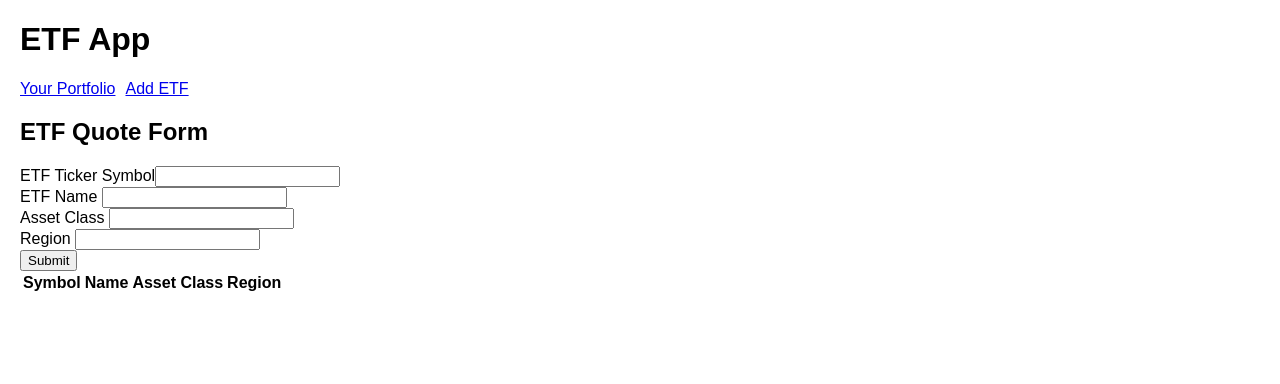
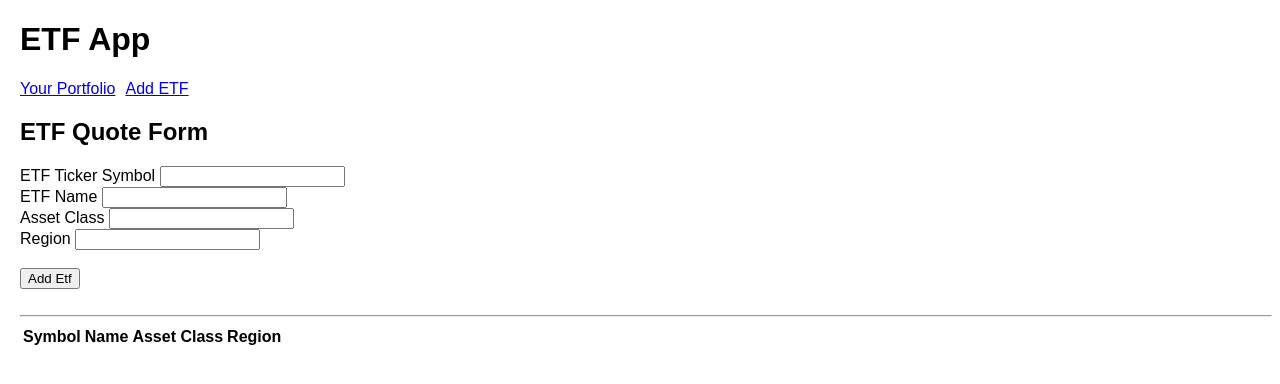
Before and after one commit to psnider30/asset-deck-iex-client, a React (Create React App) app: page / in a window 1280 px wide. Shown: the top 384 px of the page. Built offline with nearby package versions, Linux system fonts and the light colour scheme.

Commit message:
Add updating: false to intitial state in form and set updating to true if Update Etf button is clicked triggering onUpdateEtf. if updating, add exitUpdateButton to return to initial state if clicked. Still need to wire onUpdateToEtf to make the etf update through redux

```diff
--- a/src/EtfDeck.js
+++ b/src/EtfDeck.js
@@ -52,7 +52,7 @@ class EtfDeck extends Component {
           </div>
           <EtfQuoteForm
             etfs={etfs}
-            etfToUdate={etfToUpdate}
+            etfToUpdate={etfToUpdate}
           />
         </div>
       </Router>
--- a/src/EtfQuoteForm.js
+++ b/src/EtfQuoteForm.js
@@ -41,22 +41,35 @@ class EtfQuoteForm extends Component {
     const {id, symbol, name, assetClass, region } = etfToUpdate
     this.setState({
       id: id,
-     symbol: symbol,
-     name: name,
-     assetClass: assetClass,
-     region: region,
-     updating: true,
+      symbol: symbol,
+      name: name,
+      assetClass: assetClass,
+      region: region,
+      updating: true,
    });
     // this.props.actions.updateEtf(etfToUpdate)
   }
 
+  handleExitUpdate = () => {
+    this.setState(this.initialState)
+  }
+
+  submitOrUpdate = () => {
+    return this.state.updating ? 'Update Etf' : 'Add Etf'
+  }
+
   render() {
     const { etfs, etfToUpdate, actions } = this.props;
+    const updating = this.state.updating
+    let exitUpdateButton;
+    if (updating) {
+      exitUpdateButton = <button onClick={this.handleExitUpdate}>Exit Without Updating</button>
+    }
     return (
       <div>
         <h2>ETF Quote Form</h2>
         <form onSubmit={(event) => this.handleSubmit(event) }>
-          <label htmlFor='symbol'>ETF Ticker Symbol</label>
+          <label htmlFor='symbol'>ETF Ticker Symbol </label>
           <input type='text' name='symbol'
             onChange={(event) => this.handleChange(event)}
             value={this.state.symbol} />
@@ -78,16 +91,18 @@ class EtfQuoteForm extends Component {
           <input type='region' name='region'
             onChange={(event) => this.handleChange(event)}
             value={this.state.region} />
-          <br />
+          <br /><br />
 
-          <input type='submit'/>
+          <input type='submit' value={this.submitOrUpdate()}/>
+          <span className='col-sm'> {exitUpdateButton} </span>
         </form>
+        <br /><hr />
 
         <Etfs
           etfs={etfs}
           findEtf ={this.findEtf.bind(this)}
           onUpdateETF={this.onUpdateETF.bind(this)}
-          etfToUpdate={etfToUpdate} />
+          etfToUpdate={this.state} />
       </div>
     );
   }
```
